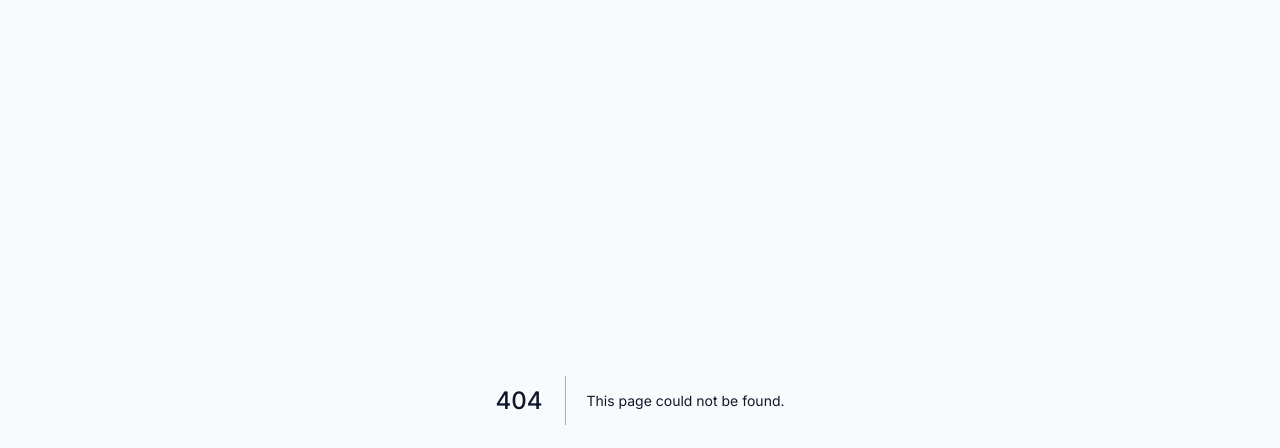
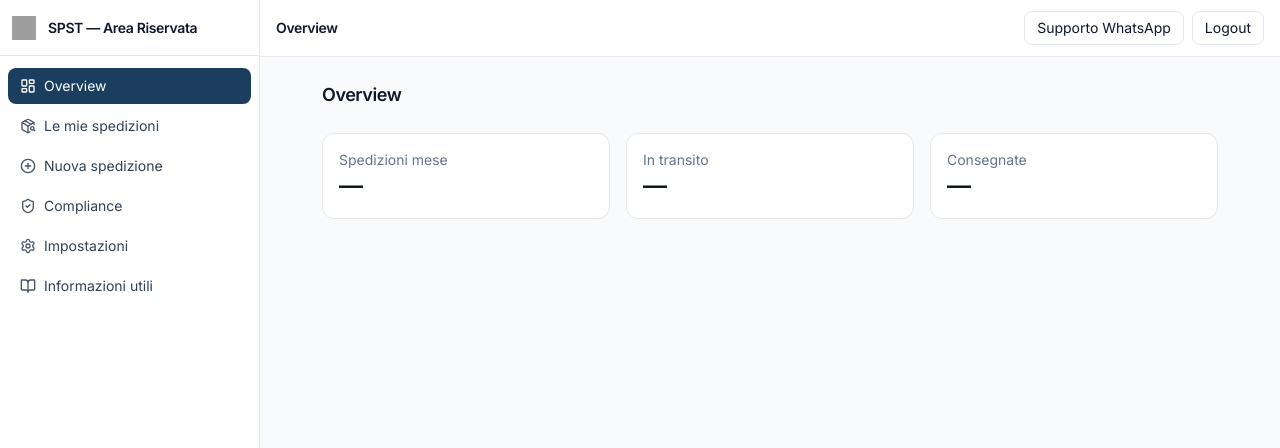
Before and after one commit to SPST-WINE/spst-dashboard, a Next.js app: page /dashboard in a window 1280 px wide. Before the commit this address had no page. Shown: the top 448 px of the page. Built offline with nearby package versions, Linux system fonts and the light colour scheme; grey boxes are pictures that could not be loaded.

Commit message:
Create page.tsx

```diff
--- /dev/null
+++ b/app/dashboard/page.tsx
@@ -0,0 +1,24 @@
+// app/dashboard/page.tsx
+export default function DashboardHome() {
+  return (
+    <div className="mx-auto w-full max-w-5xl space-y-6">
+      <h1 className="text-lg font-semibold tracking-tight">Overview</h1>
+
+      {/* KPI placeholder: li collegheremo ai dati più avanti */}
+      <div className="grid gap-4 md:grid-cols-3">
+        <div className="rounded-xl border bg-white p-4">
+          <div className="text-sm text-slate-500">Spedizioni mese</div>
+          <div className="text-2xl font-semibold">—</div>
+        </div>
+        <div className="rounded-xl border bg-white p-4">
+          <div className="text-sm text-slate-500">In transito</div>
+          <div className="text-2xl font-semibold">—</div>
+        </div>
+        <div className="rounded-xl border bg-white p-4">
+          <div className="text-sm text-slate-500">Consegnate</div>
+          <div className="text-2xl font-semibold">—</div>
+        </div>
+      </div>
+    </div>
+  );
+}
```
